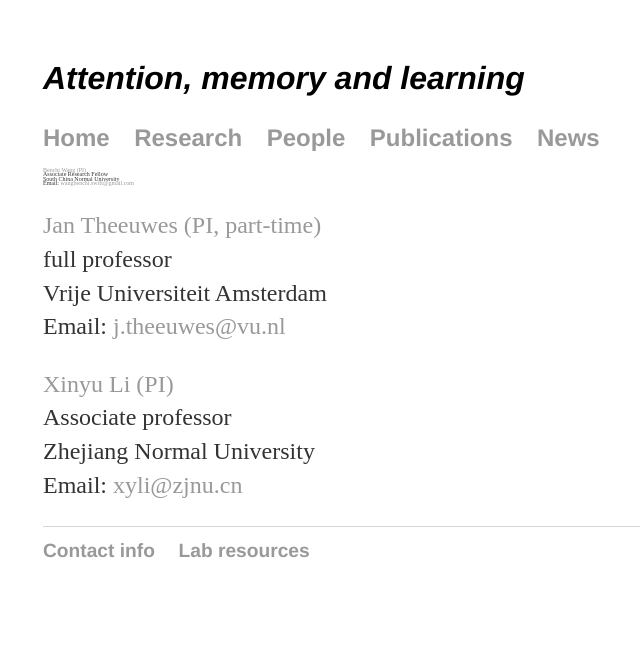
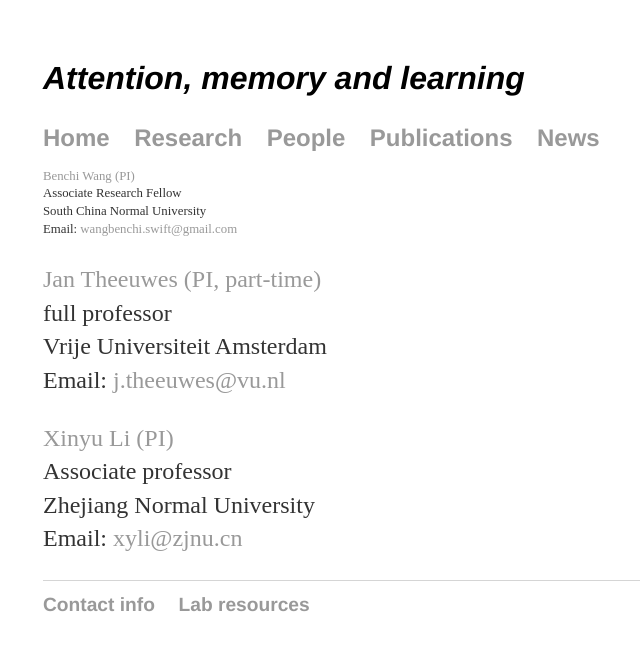
Before and after one commit to wangbenchi/wangbenchi.github.io, a Jekyll site: the page built from people/index.html, in a window 1280 px wide. Shown: the top 651 px of the page, without its empty margins (149-789 px from the left). Built offline with Jekyll 4.4.1, drawn with Linux system fonts in a browser that asks for light colours.

Commit message:
Update index.html

```diff
--- a/people/index.html
+++ b/people/index.html
@@ -1,8 +1,8 @@
 ---
 layout: default
 title: People
-a_style: "font-size:0.5em; color: #141;"
-p_style: "font-size:0.2em;"
+a_style: "font-size:1.0em; color: #141;"
+p_style: "font-size:0.8em;"
 ---
 <div class="blurb">
 	<p style={{page.p_style}}> <a href="/people/benchi" style = {{page.a_style}} >Benchi Wang (PI)</a><br>
```
